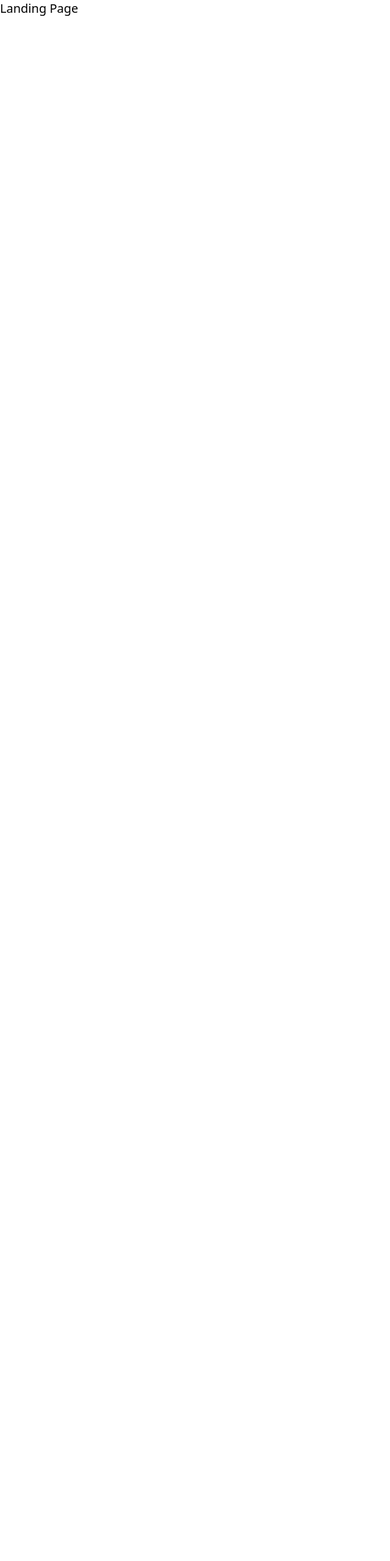
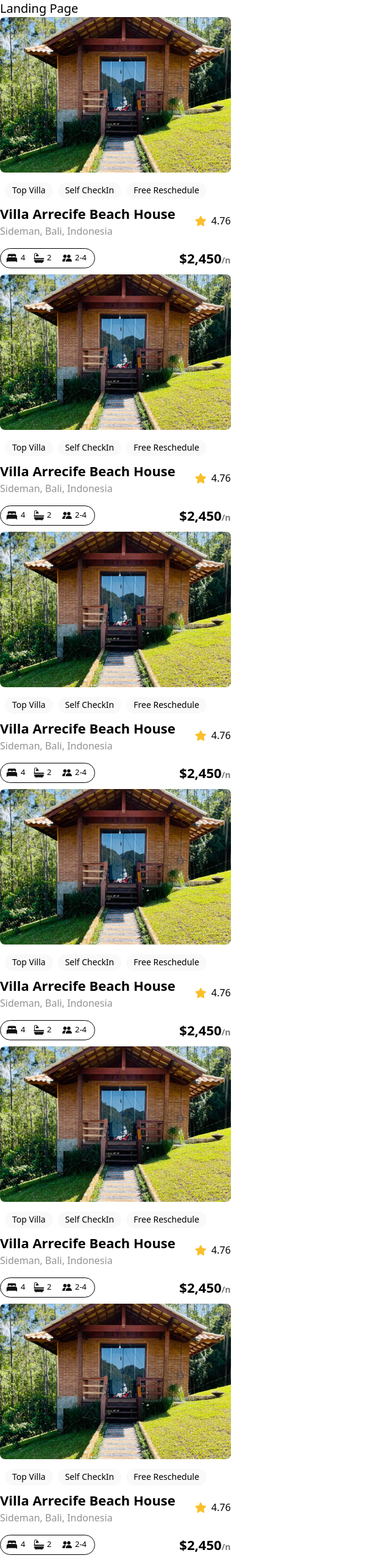
Before and after one commit to OryemaStephen/alx-project-0x00-setup, a Next.js app in the folder alx-project-0x00/: page /landing in a window 1280 px wide. Shown: the whole page at 61% size, without its empty margins (0-640 px from the left). Before the commit the page ends 800 px from the top, so only its background shows below. Built offline with nearby package versions, Linux system fonts and the light colour scheme.

Commit message:
Updated landing component

```diff
--- a/alx-project-0x00/pages/landing.tsx
+++ b/alx-project-0x00/pages/landing.tsx
@@ -1,9 +1,16 @@
+import Card from '@/components/Card'
 import React from 'react'
 
 const Landing:React.FC = () => {
   return (
     <div>
         <h1 className=" text-xl font-extralight">Landing Page</h1>
+        <Card />
+        <Card />
+        <Card />
+        <Card />
+        <Card />
+        <Card />
     </div>
   )
 }
```
